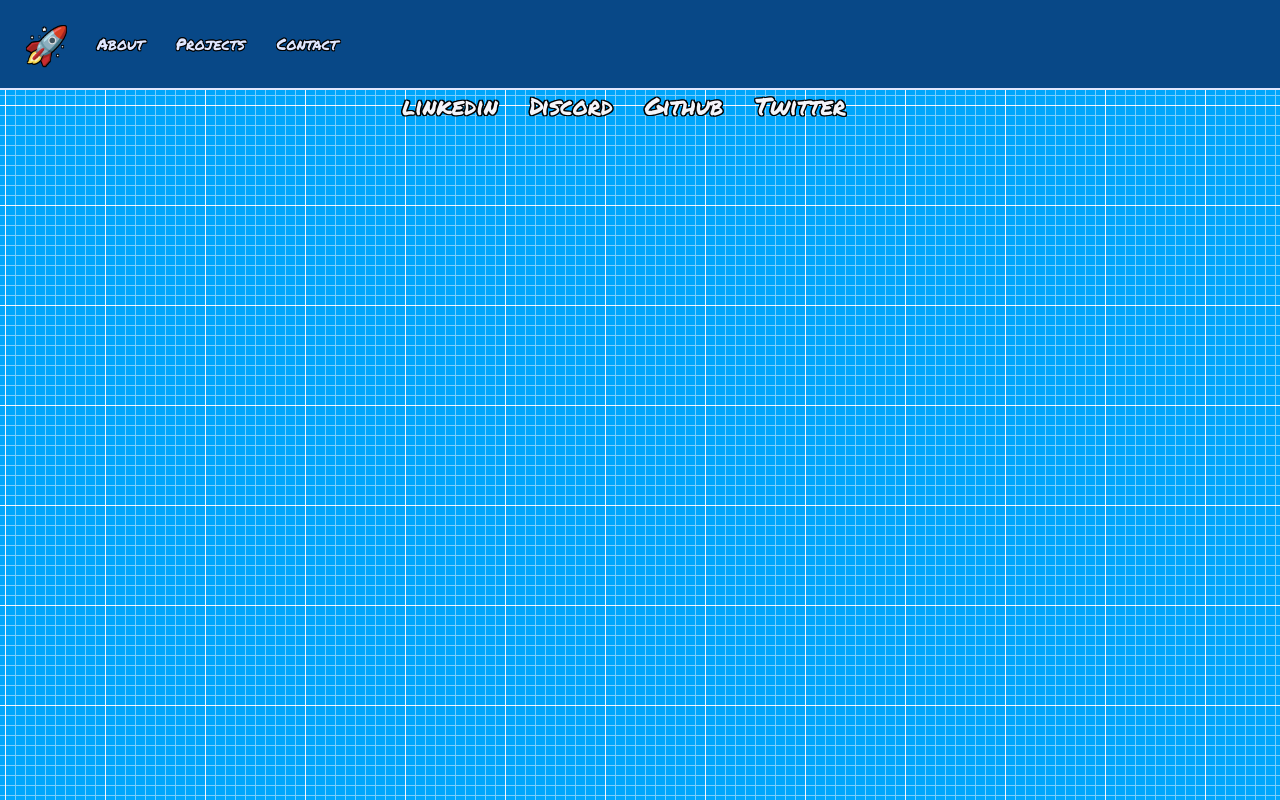
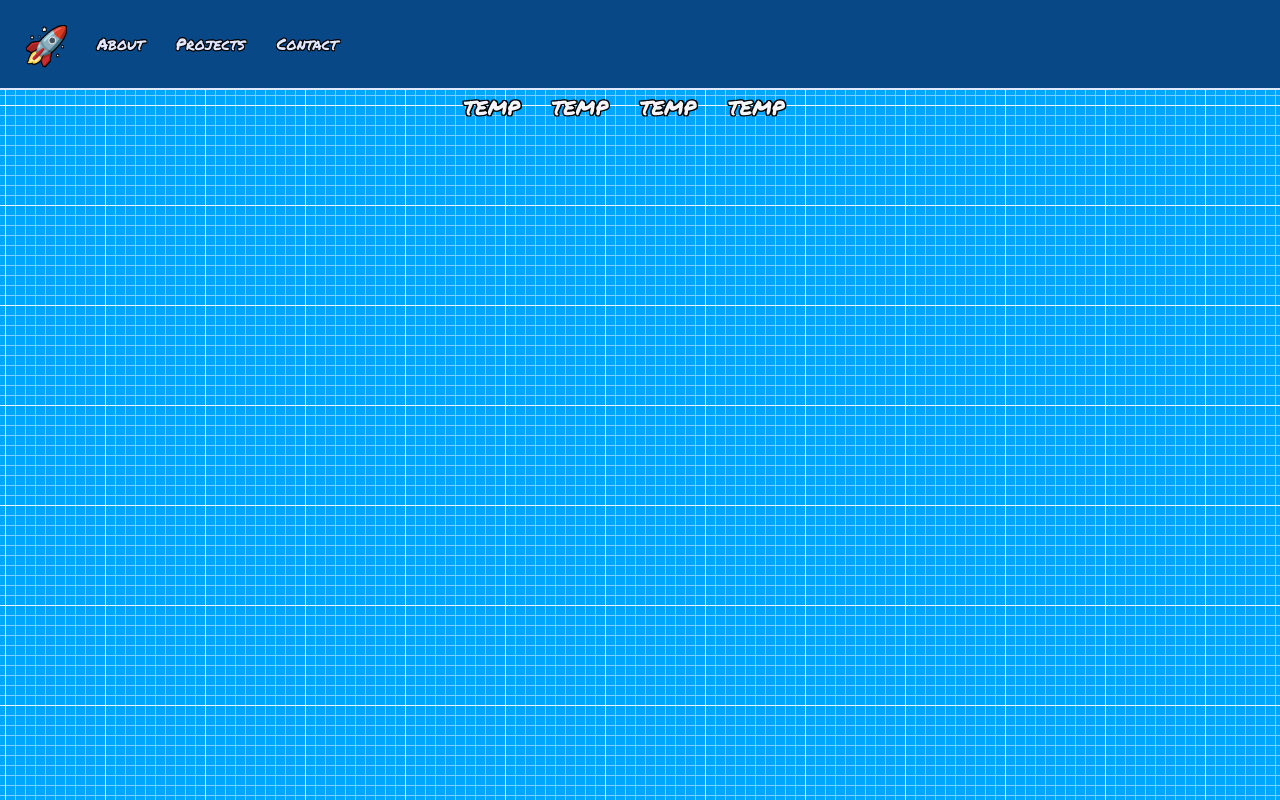
Before and after one commit to leafsicle/update-portfolio, a React (Create React App) app: page /Contact in a window 1280 px wide. Built offline with nearby package versions, Linux system fonts and the light colour scheme.

Commit message:
Change to use icons now that I figured out inline block

```diff
--- a/src/comps/ExternalLink.jsx
+++ b/src/comps/ExternalLink.jsx
@@ -7,7 +7,7 @@ const ExternalLink = ({ socialInfo }) => {
       className='contrast mr-8 text-2xl text-white font-sans'
       title={'External link to ' + socialInfo.name}>
       <a target='_blank' rel='noopener' href={socialInfo.url}>
-        {socialInfo.name}
+        {socialInfo.icon}
       </a>
     </button>
   )
```
